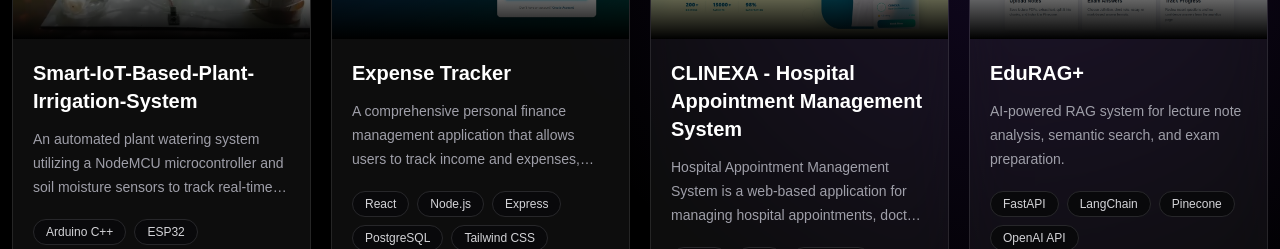
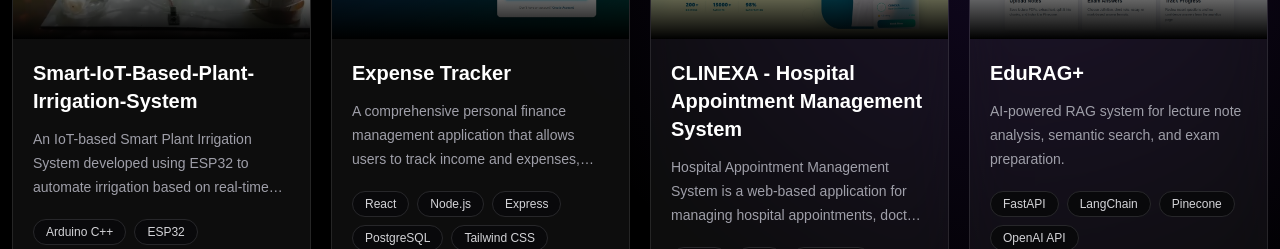
Before and after one commit to kkdjanakaeranda/my-portfolio, a Next.js app: page / in a window 1280 px wide. Shown: the part 2640-2889 px from the top of the page. Built offline with nearby package versions, Linux system fonts and the light colour scheme.

Commit message:
description change

```diff
--- a/src/components/Projects.tsx
+++ b/src/components/Projects.tsx
@@ -10,7 +10,7 @@
   image: "/projects/plant_irrigation.jpg",
   tech: ["Arduino C++","ESP32", "Soil Moisture Sensor", "rain sensor"],
   description:
-    "An automated plant watering system utilizing a NodeMCU microcontroller and soil moisture sensors to track real-time soil water content, sync status logs via a Firebase cloud database, and provide remote manual override capabilities through a dedicated native Android application.",
+    "An IoT-based Smart Plant Irrigation System developed using ESP32 to automate irrigation based on real-time environmental conditions. The system continuously monitors soil moisture, temperature, humidity, rainfall, and water tank level to make intelligent irrigation decisions. It also provides remote monitoring and manual control through the Blynk IoT mobile application.",
   repo: "https://github.com/kkdjanakaeranda/Smart-IoT-Based-Plant-Irrigation-System",
   live: "", // You can add a live video demo or dashboard link here later if you want!
 },,
```
